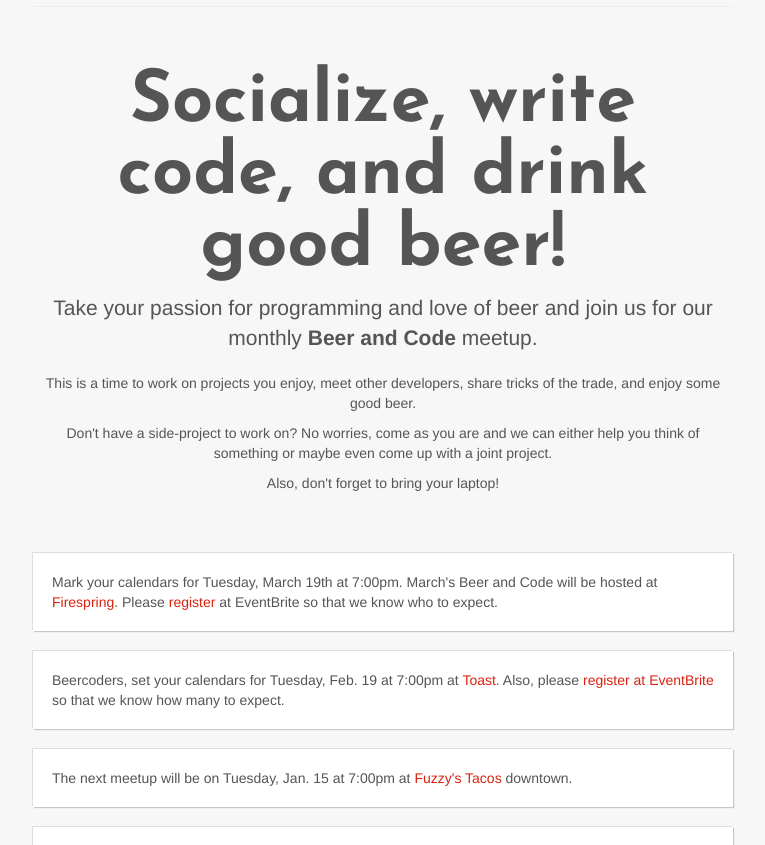
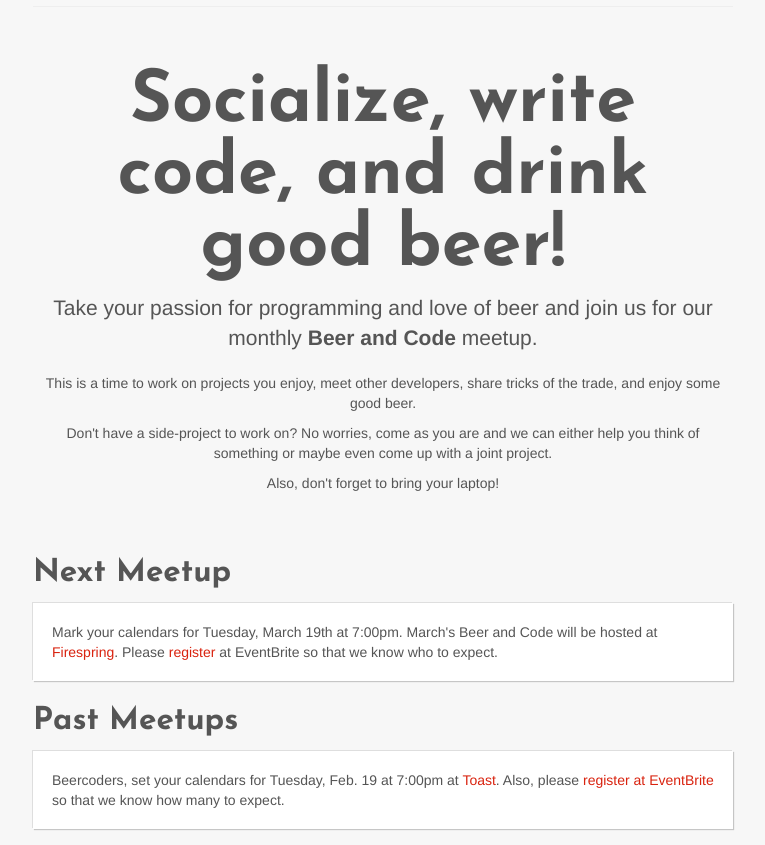
Before and after one commit to beercodelincoln/website, a plain HTML site: page index.html in a window 1280 px wide. Shown: the part 94-939 px from the top of the page, without its empty margins (257-1022 px from the left). Drawn offline with Linux system fonts and the light colour scheme.

Commit message:
Adding headers to distinguish between the next meetup and past meetups.

```diff
--- a/index.html
+++ b/index.html
@@ -63,6 +63,8 @@
                 </p>
             </div>
 
+            <h2>Next Meetup</h2>
+
             <div>
                 <p class="well">
                 Mark your calendars for Tuesday, March 19th at 7:00pm.
@@ -75,6 +77,8 @@
                 at EventBrite so that we know who to expect.
                 </p>
             </div>
+
+            <h2>Past Meetups</h2>
 
             <div><p class="well">
                 Beercoders, set your calendars for Tuesday, Feb. 19 at 7:00pm
```
